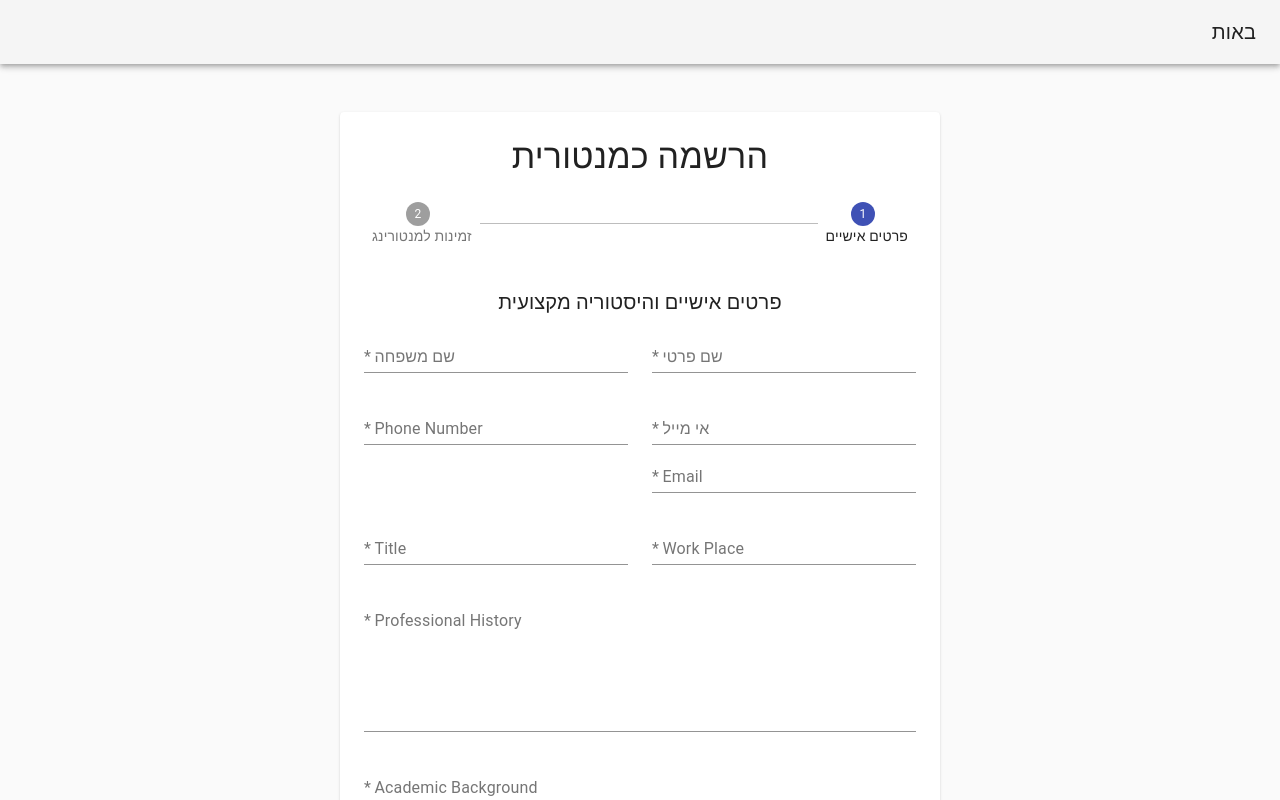
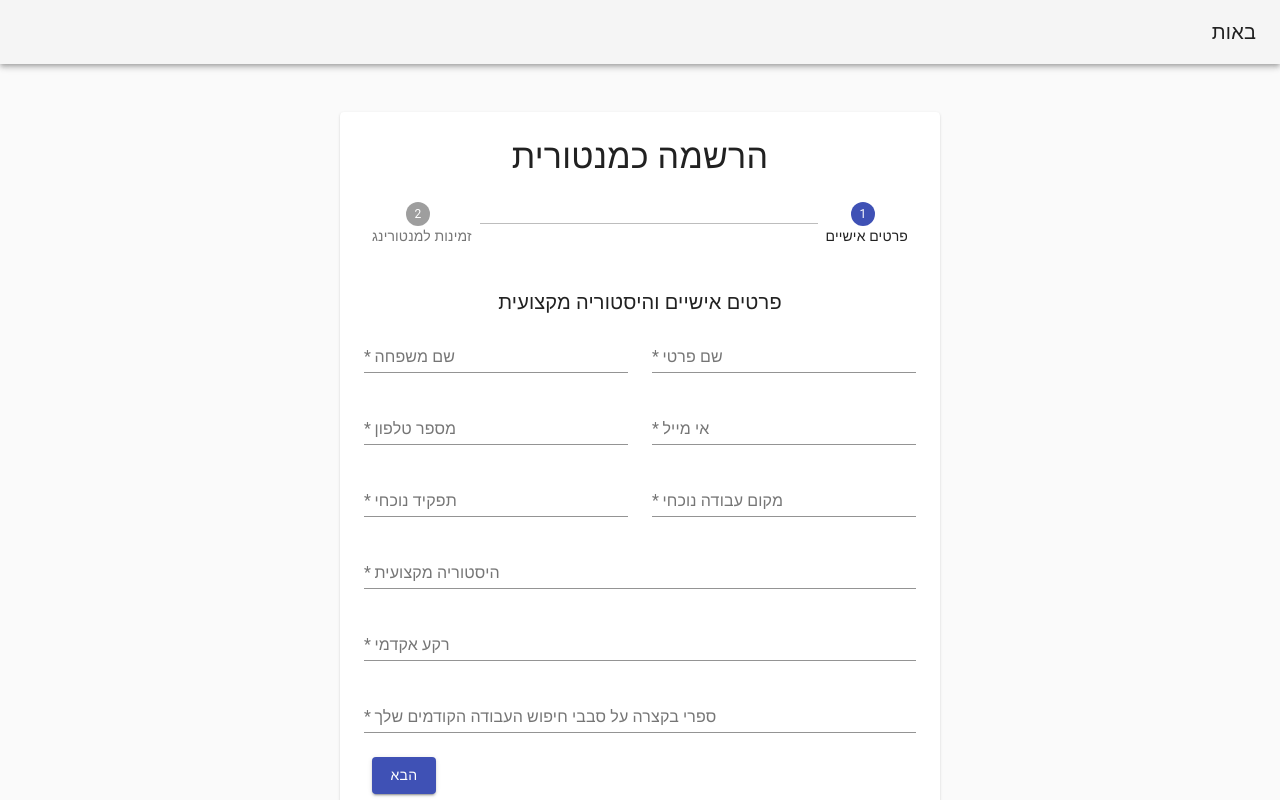
Before and after one commit to baot-il/mentors-frontend, a React (Create React App) app: page / in a window 1280 px wide. Shown: the top 800 px of the page. Built offline with nearby package versions, Linux system fonts and the light colour scheme; what jss-rtl would draw is missing.

Commit message:
[FRONTEND] Fix rtl and language to hebrew

```diff
--- a/src/Mentoring.js
+++ b/src/Mentoring.js
@@ -5,7 +5,19 @@ import TextField from "@material-ui/core/TextField";
 import FormControlLabel from "@material-ui/core/FormControlLabel";
 import Checkbox from "@material-ui/core/Checkbox";
 
+import TRANSLATE from './translation/hebrew';
+
 export default function Mentoring() {
+
+  const buildTextField = ({ id, name, label, isRequired }) => {
+    return (<TextField
+        required={ isRequired }
+        id={ id }
+        name={ name }
+        label={ label }
+        fullWidth/>);
+  };
+
   return (
     <React.Fragment>
       <Typography variant="h6" gutterBottom>
@@ -13,33 +25,25 @@ export default function Mentoring() {
       </Typography>
       <Grid container spacing={3}>
         <Grid item xs={12}>
-          <TextField required id="availability" label="How Available Are You For Mentoring?" fullWidth multiline rows="2" />
+          { buildTextField({ id: 'availability', name: 'availability', label: TRANSLATE.FORM.AVAILABILITY, isRequired: true }) }
         </Grid>
         <Grid item xs={12}>
-          <TextField required id="matching" label="Mentoring Matching Prefrences" fullWidth multiline rows="2" />
+          { buildTextField({ id: 'matching', name: 'matching', label: TRANSLATE.FORM.MATCHING, isRequired: true }) }
         </Grid>
         <Grid item xs={12}>
           <FormControlLabel
             control={<Checkbox color="secondary" name="amount" value="yes" />}
-            label="I Can Mentor More Than One Mentee"
+            label={TRANSLATE.FORM.AMOUNT}
           />
         </Grid>
         <Grid item xs={12}>
           <FormControlLabel
             control={<Checkbox color="secondary" name="simulate" value="yes" />}
-            label="I Can Also Do Interview Simulations For Other Mentees"
+            label={TRANSLATE.FORM.SIMULATIONS}
           />
         </Grid>
         <Grid item xs={12}>
-          <TextField
-            required
-            id="comments"
-            name="comments"
-           label="Comments or Questions"
-            fullWidth
-            multiline
-            rows="6"
-          />
+          { buildTextField({ id: 'comments', name: 'comments', label: TRANSLATE.FORM.COMMENTS, isRequired: true }) }
         </Grid>
       </Grid>
     </React.Fragment>
--- a/src/PersonalDetails.js
+++ b/src/PersonalDetails.js
@@ -31,77 +31,25 @@ export default function AddressForm() {
         </Grid>
         <Grid item xs={12} sm={6}>
           { buildTextField({ id: 'email', name: 'email', label: TRANSLATE.FORM.EMAIL, isRequired: true }) }
-          <TextField
-            required
-            id="email"
-            name="email"
-            label="Email"
-            fullWidth
-            autoComplete="email"
-          />
         </Grid>
         <Grid item xs={12} sm={6}>
-          <TextField
-            required
-            id="phoneNumber"
-            name="phoneNumber"
-            label="Phone Number"
-            fullWidth
-            autoComplete="phoneNumber"
-          />
+        { buildTextField({ id: 'phoneNumber', name: 'phoneNumber', label: TRANSLATE.FORM.PHONE_NUMBER, isRequired: true }) }
         </Grid>
         <Grid item xs={12} sm={6}>
-          <TextField
-            required
-            id="workPlace"
-            name="workPlace"
-            label="Work Place"
-            fullWidth
-            autoComplete="workPlace"
-          />
+        { buildTextField({ id: 'workPlace', name: 'workPlace', label: TRANSLATE.FORM.WORK_PLACE, isRequired: true }) }
         </Grid>
         <Grid item xs={12} sm={6}>
-          <TextField required id="title" name="title" label="Title" fullWidth />
+        { buildTextField({ id: 'title', name: 'title', label: TRANSLATE.FORM.TITLE, isRequired: true }) }
         </Grid>
         <Grid item xs={12}>
-          <TextField
-            required
-            id="history"
-            name="history"
-            label="Professional History"
-            fullWidth
-            multiline
-            rows="6"
-          />
+        { buildTextField({ id: 'history', name: 'history', label: TRANSLATE.FORM.PROFESSIONAL_HISTORY, isRequired: true }) }
         </Grid>
         <Grid item xs={12}>
-          <TextField
-            required
-            id="academic"
-            name="academic"
-           label="Academic Background"
-            fullWidth
-            multiline
-            rows="6"
-          />
+        { buildTextField({ id: 'academic', name: 'academic', label: TRANSLATE.FORM.ACADEMIC_BACKGROUND, isRequired: true }) }
         </Grid>
         <Grid item xs={12}>
-          <TextField
-            required
-            id="searches"
-            name="searches"
-            label="Describe Your Previous Job Searches"
-            fullWidth
-            multiline
-            rows="6"
-          />
+        { buildTextField({ id: 'searches', name: 'searches', label: TRANSLATE.FORM.SEARCHES, isRequired: true }) }
         </Grid>
-        {/* <Grid item xs={12}>
-          <FormControlLabel
-            control={<Checkbox color="secondary" name="saveAddress" value="yes" />}
-            label="Use this address for payment details"
-          />
-        </Grid> */}
       </Grid>
     </React.Fragment>
   );
--- a/src/translation/hebrew.js
+++ b/src/translation/hebrew.js
@@ -2,6 +2,21 @@ export default {
     FORM: {
         FIRST_NAME: 'שם פרטי',
         LAST_NAME: 'שם משפחה',
-        EMAIL: 'אי מייל'
+        EMAIL: 'אי מייל',
+        PHONE_NUMBER: 'מספר טלפון',
+        WORK_PLACE: 'מקום עבודה נוכחי',
+        TITLE: 'תפקיד נוכחי',
+        PROFESSIONAL_HISTORY: 'היסטוריה מקצועית',
+        ACADEMIC_BACKGROUND: 'רקע אקדמי',
+        SEARCHES: 'ספרי בקצרה על סבבי חיפוש העבודה הקודמים שלך',
+        AVAILABILITY: 'מה רמת הזמינות שלך למנטורינג?',
+        MATCHING: 'האם יש לך העדפות מסוימות מבחינת שיבוצים?',
+        AMOUNT: 'האם תוכלי למנטר יותר ממשתתפת אחת?',
+        SIMULATIONS: 'האם תהיי מוכנה גם להעביר סימולציות ראיון למשתתפות אחרות?',
+        COMMENTS: 'הערות נוספות',
+        RELEVANT_TAGS: 'אנא סמני את הרלוונטיים לתחום העיסוק שלך',
+        YEARS_OF_EXPERIENCE: 'שנות נסיון',
+        ADMIN_COMMENTS: 'הערות',
+        IS_MATCHED: 'האם משובצת',
     }
 };
```
